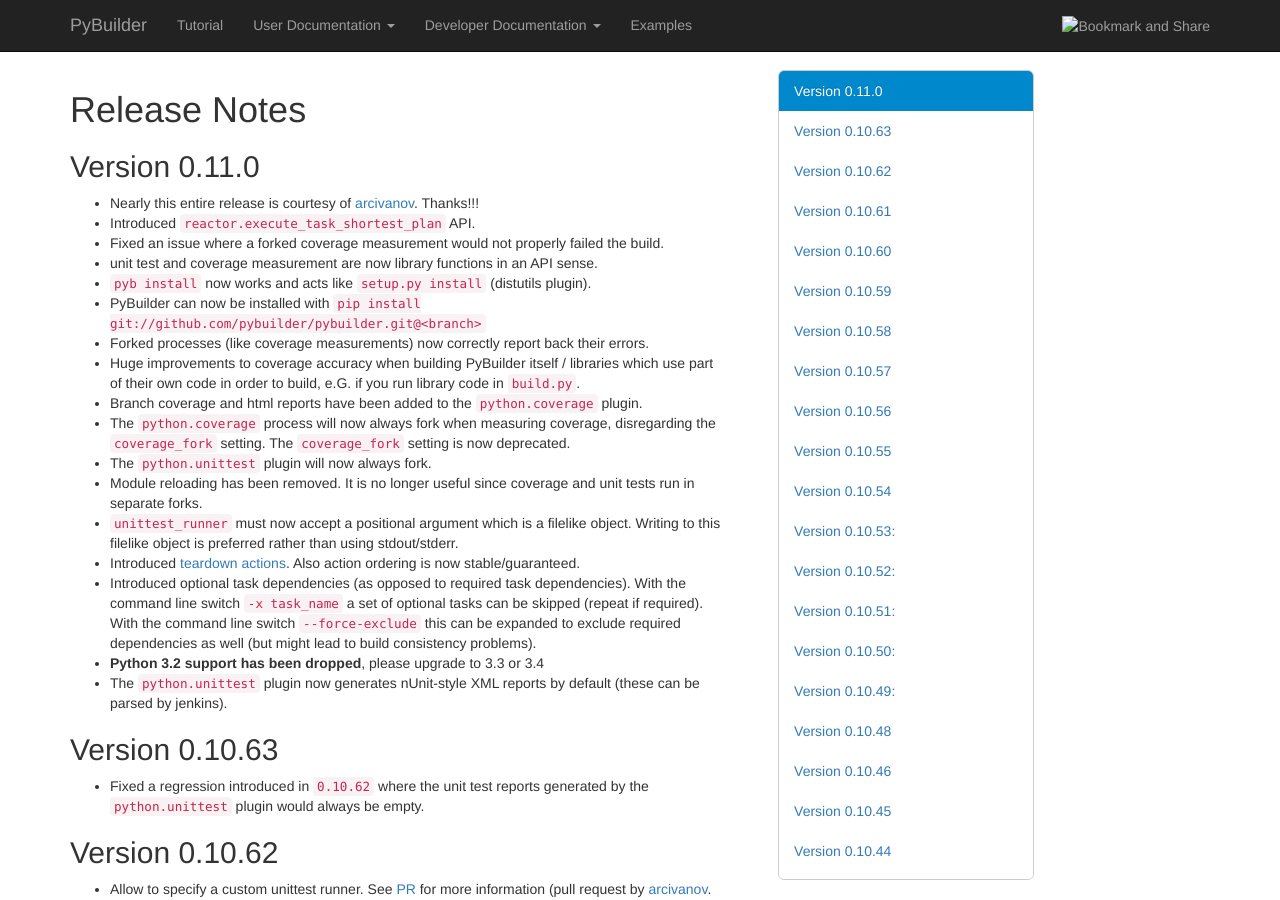
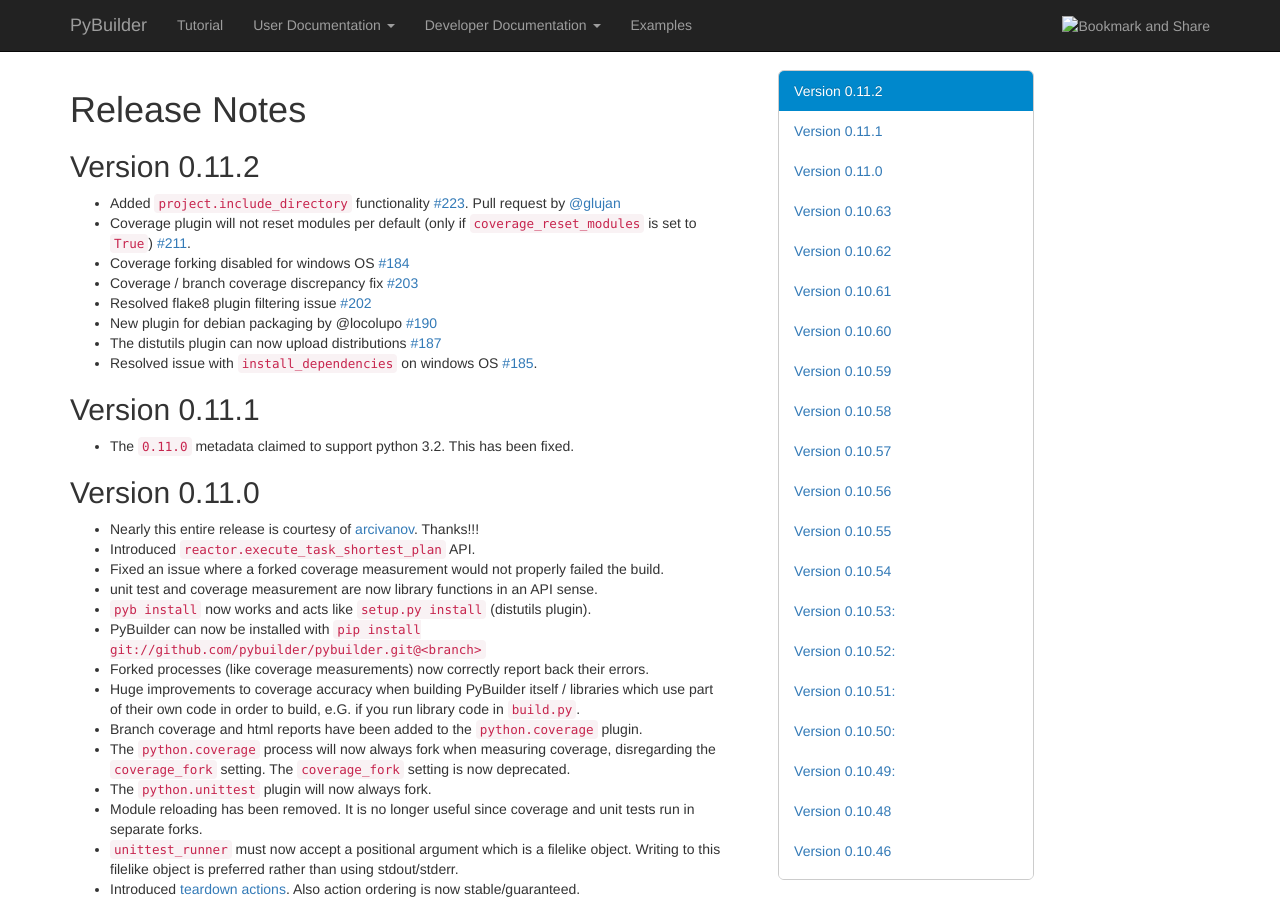
Before and after one commit to pybuilder/pybuilder.github.io, a Jekyll site: the page built from releasenotes/index.md, in a window 1280 px wide and 900 px high. Built offline with Jekyll 4.4.1, drawn with Linux system fonts in a browser that asks for light colours; nearby versions of some CDN libraries.

Commit message:
v0.11.[1..2] release notes

```diff
--- a/releasenotes/index.md
+++ b/releasenotes/index.md
@@ -4,6 +4,19 @@
 ---
 
 # Release Notes
+
+## Version 0.11.2
+* Added `project.include_directory` functionality [#223](https://github.com/pybuilder/pybuilder/issues/223). Pull request by [@glujan](https://github.com/glujan)
+* Coverage plugin will not reset modules per default (only if `coverage_reset_modules` is set to `True`) [#211](https://github.com/pybuilder/pybuilder/issues/211).
+* Coverage forking disabled for windows OS [#184](https://github.com/pybuilder/pybuilder/issues/184)
+* Coverage / branch coverage discrepancy fix [#203](https://github.com/pybuilder/pybuilder/issues/203)
+* Resolved flake8 plugin filtering issue [#202](https://github.com/pybuilder/pybuilder/issues/202)
+* New plugin for debian packaging by @locolupo [#190](https://github.com/pybuilder/pybuilder/issues/190)
+* The distutils plugin can now upload distributions [#187](https://github.com/pybuilder/pybuilder/issues/187)
+* Resolved issue with `install_dependencies` on windows OS [#185](https://github.com/pybuilder/pybuilder/issues/185).
+
+## Version 0.11.1
+* The `0.11.0` metadata claimed to support python 3.2. This has been fixed.
 
 ## Version 0.11.0
 * Nearly this entire release is courtesy of [arcivanov](https://github.com/arcivanov). Thanks!!!
```
